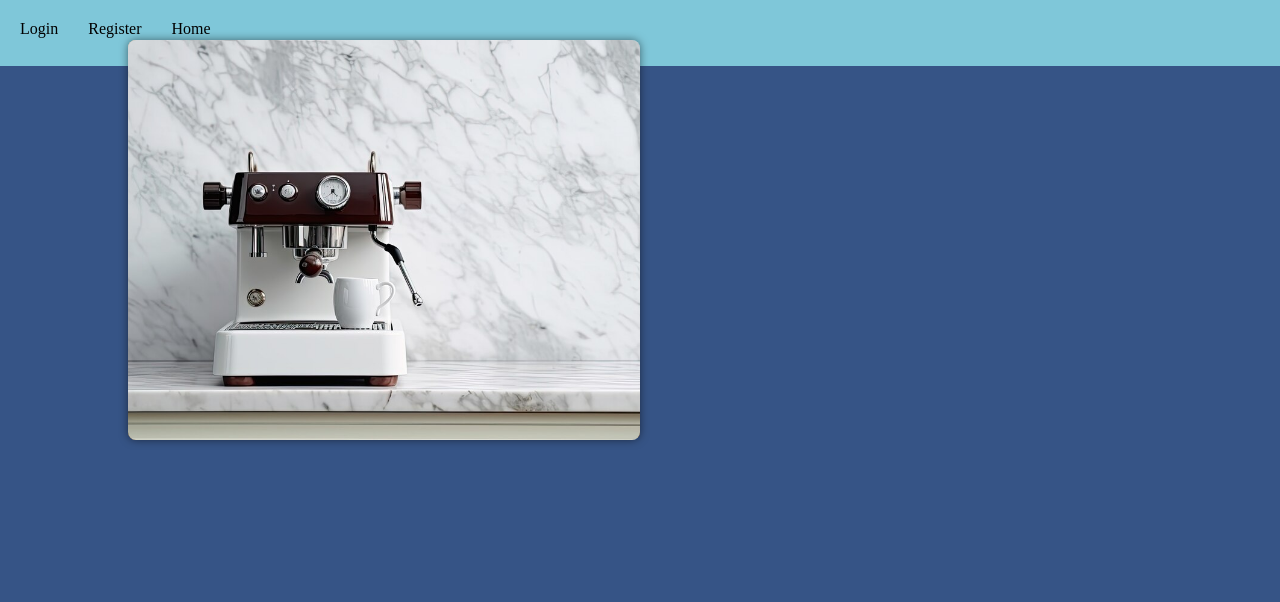
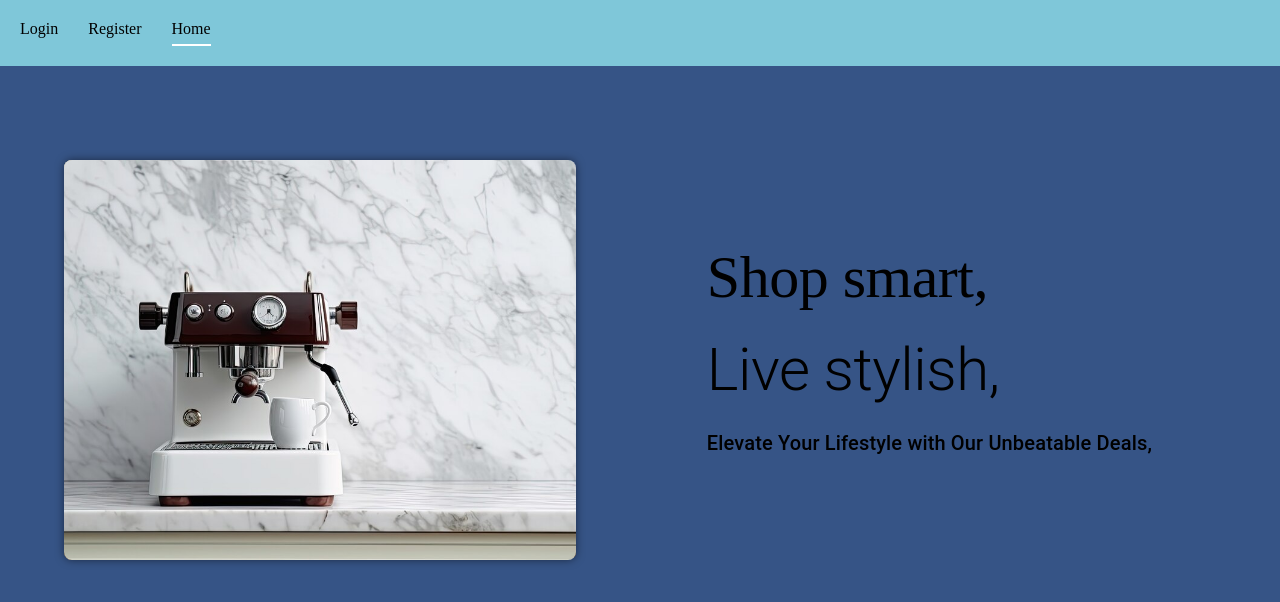
Before and after one commit to MuratOzte/Fullstack-E-Commerce-Website, a Next.js app: page / in a window 1280 px wide. Shown: the top 602 px of the page. Built offline with nearby package versions, Linux system fonts and the light colour scheme.

Commit message:
Refactor home page layout and styles

```diff
--- a/src/app/page.tsx
+++ b/src/app/page.tsx
@@ -1,20 +1,38 @@
-import Image from 'next/image';
-import { Grid } from '@mui/material';
-import { Computer } from '@/assets/homepage-slider-images';
+import { Typography, Grid } from '@mui/material';
 import ImageSlider from '@/components/home/image-slider';
-
 export default function Home() {
     return (
         <>
-            <div
+            <Grid
+                container
                 style={{
                     display: 'flex',
                     justifyContent: 'flex-end',
                     alignItems: 'flex-end',
                 }}
             >
-                <ImageSlider />
-            </div>
+                <Grid item xs={6}>
+                    <ImageSlider />
+                </Grid>
+                <Grid item xs={6} sx={{ position: 'absolute', right: '10%' }}>
+                    <Typography
+                        variant="h2"
+                        component="h2"
+                        gutterBottom
+                        sx={{
+                            fontFamily: 'Work Sans sans-serif',
+                        }}
+                    >
+                        Shop smart,
+                    </Typography>
+                    <Typography variant="h2" component="h2" gutterBottom>
+                        Live stylish,
+                    </Typography>
+                    <Typography variant="h6" component="h6" gutterBottom>
+                        Elevate Your Lifestyle with Our Unbeatable Deals,
+                    </Typography>
+                </Grid>
+            </Grid>
         </>
     );
 }
--- a/src/components/home/image-slider.module.css
+++ b/src/components/home/image-slider.module.css
@@ -1,14 +1,22 @@
 .slideshow {
     position: absolute;
-    top: 5%;
+    top: 20%;
+    left: 5%;
     width: 40%;
     height: 50%;
     overflow: hidden;
     border-radius: 8px;
     box-shadow: 0 0 0.5rem rgba(0, 0, 0, 0.5);
+    @media (max-width: 300px) {
+        display: none;
+        top: 0;
+        left: 0;
+        border-radius: 0;
+    }
 }
 
 .slideshow img {
+    box-shadow: '0 0 10px #000';
     object-fit: cover;
     position: absolute;
     transform: scale(1.1) translateX(-1rem) rotate(-5deg);
```
Also changed, not shown: src/assets/Homepage/deneme.jpg (added), src/assets/Homepage/discount.jpg (added).
